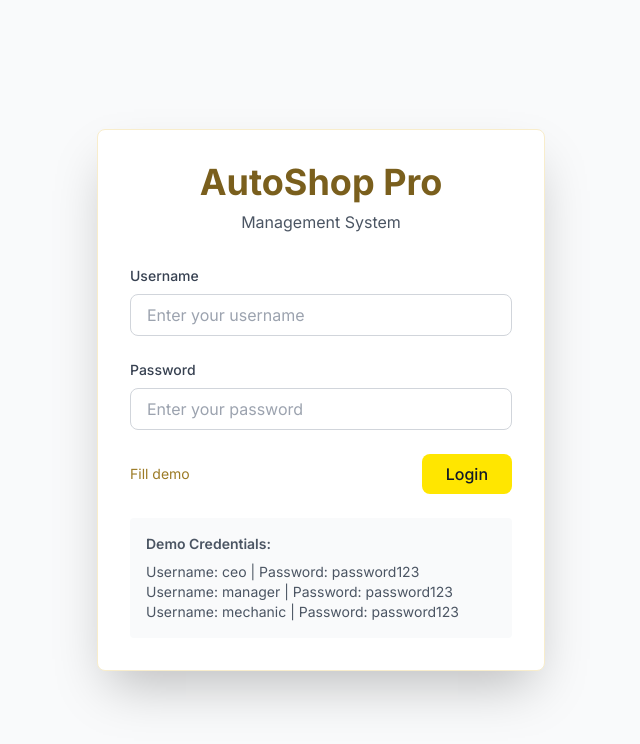
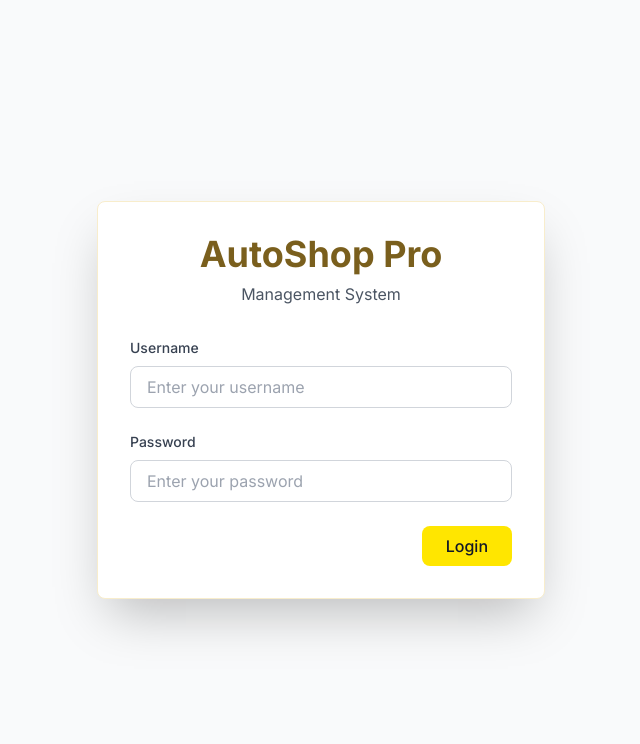
Before and after one commit to copilotproEdu/mechanic_frontend, a Next.js app: page /login in a window 1280 px wide. Shown: the top 744 px of the page, without its empty margins (319-959 px from the left). Built offline with nearby package versions, Linux system fonts and the light colour scheme; no server answers.

Commit message:
Remove demo credentials from login page

```diff
--- a/src/app/login/page.tsx
+++ b/src/app/login/page.tsx
@@ -10,17 +10,6 @@ export default function LoginPage() {
   const [password, setPassword] = useState('');
   const [error, setError] = useState('');
   const [loading, setLoading] = useState(false);
-
-  const fillDemoCredentials = () => {
-    const demoUsers = [
-      { username: 'ceo', password: 'password123' },
-      { username: 'manager', password: 'password123' },
-      { username: 'mechanic', password: 'password123' },
-    ];
-    const selected = demoUsers[Math.floor(Math.random() * demoUsers.length)];
-    setUsername(selected.username);
-    setPassword(selected.password);
-  };
 
   const handleSubmit = async (e: FormEvent) => {
     e.preventDefault();
@@ -106,14 +95,7 @@ export default function LoginPage() {
             />
           </div>
 
-          <div className="flex items-center justify-between">
-            <button
-              type="button"
-              onClick={fillDemoCredentials}
-              className="text-sm text-primary-700 hover:text-primary-800"
-            >
-              Fill demo
-            </button>
+          <div className="flex items-center justify-end">
             <button
               type="submit"
               disabled={loading}
@@ -123,13 +105,6 @@ export default function LoginPage() {
             </button>
           </div>
         </form>
-
-        <div className="mt-6 p-4 bg-gray-50 rounded text-sm text-gray-600">
-          <p className="font-semibold mb-2">Demo Credentials:</p>
-          <p>Username: ceo | Password: password123</p>
-          <p>Username: manager | Password: password123</p>
-          <p>Username: mechanic | Password: password123</p>
-        </div>
       </div>
     </div>
   );
```
